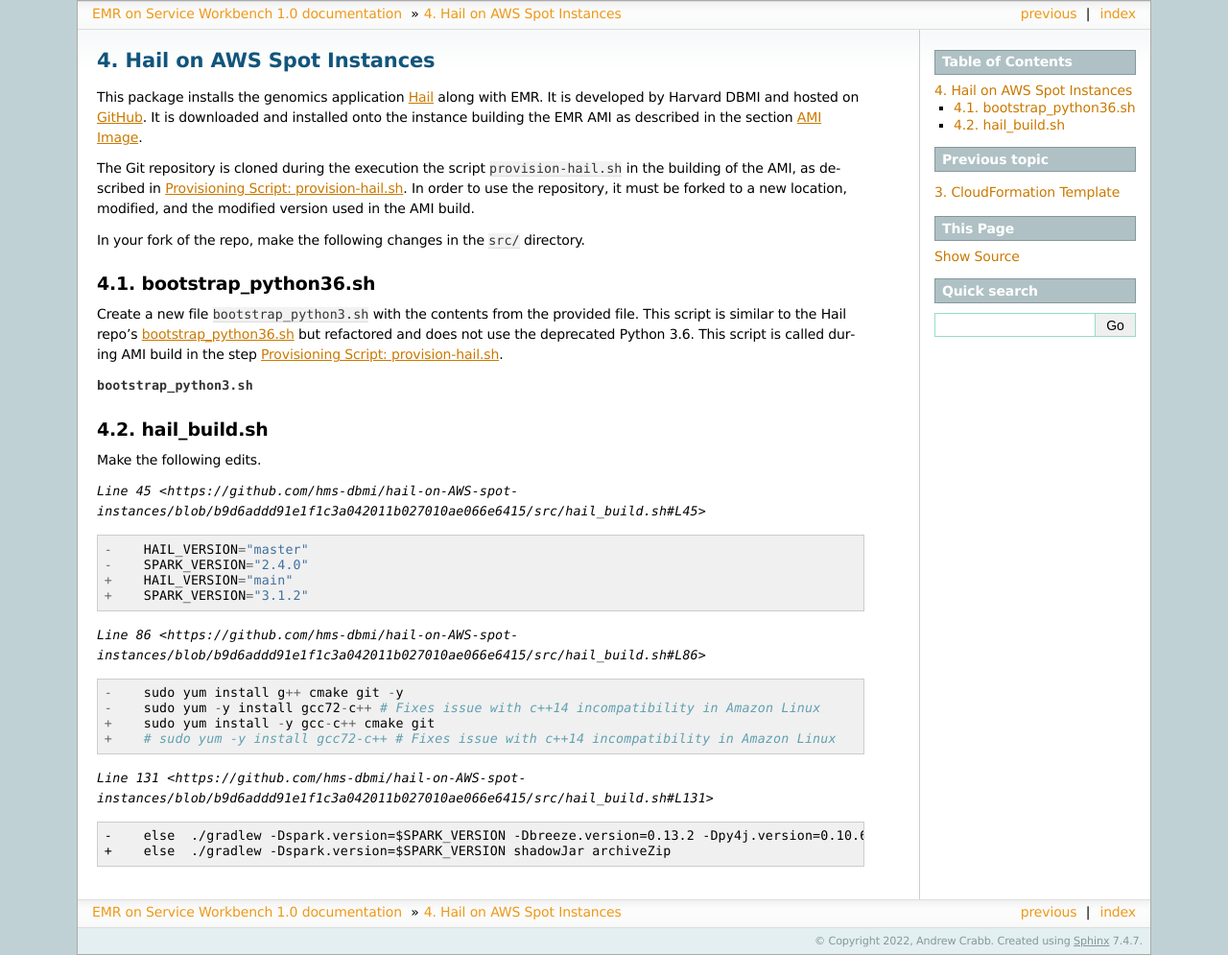
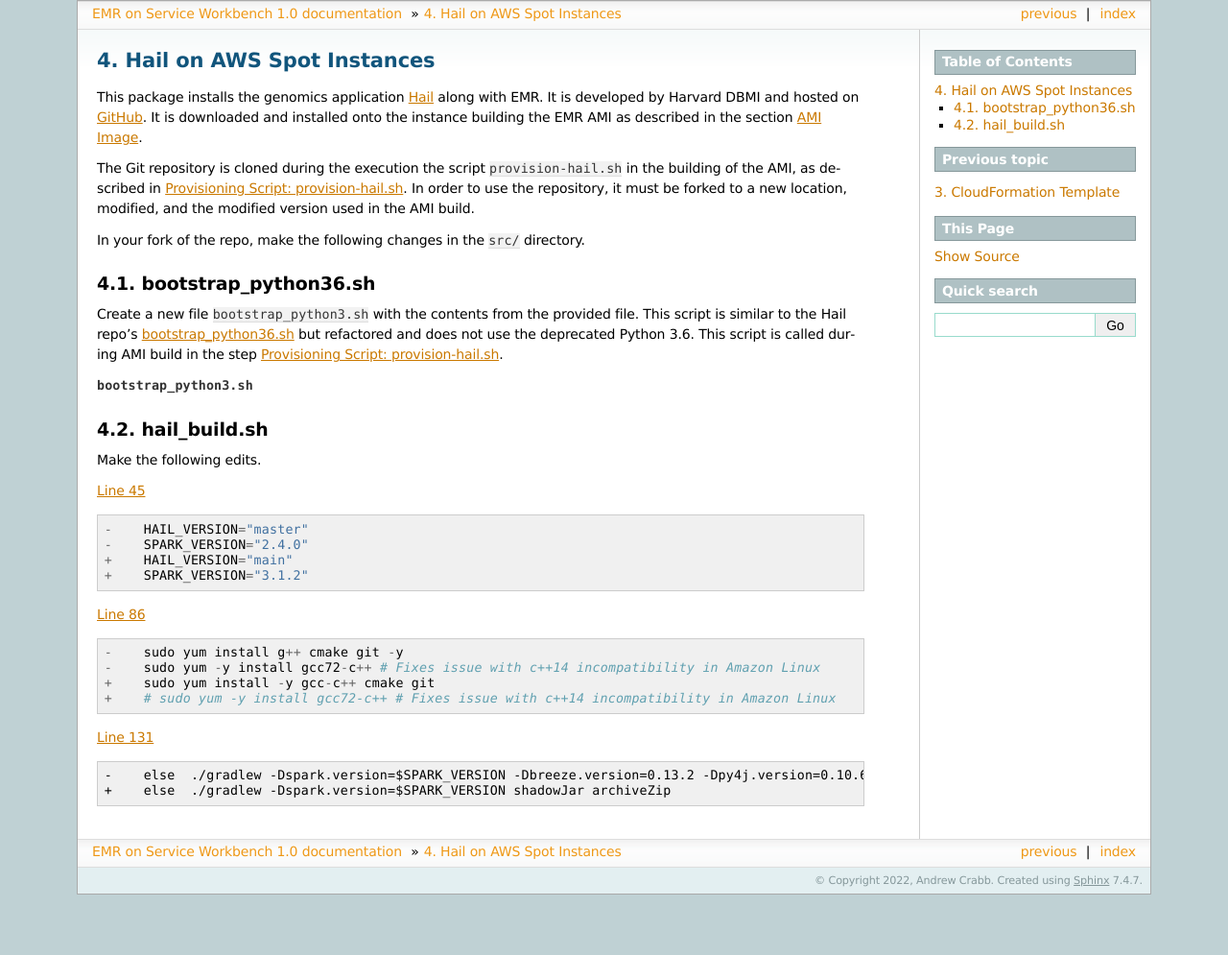
Before and after one commit to crabba/emr-on-service-workbench, a Sphinx documentation site: the page built from doc/hail-on-aws-spot.rst, in a window 1280 px wide. Shown: the whole page at 96% size. Built offline with Sphinx 7.4.7, drawn with Linux system fonts in a browser that asks for light colours; after the commit the page ends 932 px from its top, so only the background shows below that.

Commit message:
Edit Hail on AWS Spot

```diff
--- a/doc/hail-on-aws-spot.rst
+++ b/doc/hail-on-aws-spot.rst
@@ -26,21 +26,21 @@
 
 Make the following edits.
 
-`Line 45 <https://github.com/hms-dbmi/hail-on-AWS-spot-instances/blob/b9d6addd91e1f1c3a042011b027010ae066e6415/src/hail_build.sh#L45>` ::
+`Line 45 <https://github.com/hms-dbmi/hail-on-AWS-spot-instances/blob/b9d6addd91e1f1c3a042011b027010ae066e6415/src/hail_build.sh#L45>`_ ::
 
     -    HAIL_VERSION="master"
     -    SPARK_VERSION="2.4.0"
     +    HAIL_VERSION="main"
     +    SPARK_VERSION="3.1.2"
 
-`Line 86 <https://github.com/hms-dbmi/hail-on-AWS-spot-instances/blob/b9d6addd91e1f1c3a042011b027010ae066e6415/src/hail_build.sh#L86>` ::
+`Line 86 <https://github.com/hms-dbmi/hail-on-AWS-spot-instances/blob/b9d6addd91e1f1c3a042011b027010ae066e6415/src/hail_build.sh#L86>`_ ::
 
     -    sudo yum install g++ cmake git -y
     -    sudo yum -y install gcc72-c++ # Fixes issue with c++14 incompatibility in Amazon Linux
     +    sudo yum install -y gcc-c++ cmake git
     +    # sudo yum -y install gcc72-c++ # Fixes issue with c++14 incompatibility in Amazon Linux
 
-`Line 131 <https://github.com/hms-dbmi/hail-on-AWS-spot-instances/blob/b9d6addd91e1f1c3a042011b027010ae066e6415/src/hail_build.sh#L131>` ::
+`Line 131 <https://github.com/hms-dbmi/hail-on-AWS-spot-instances/blob/b9d6addd91e1f1c3a042011b027010ae066e6415/src/hail_build.sh#L131>`_ ::
 
     -    else  ./gradlew -Dspark.version=$SPARK_VERSION -Dbreeze.version=0.13.2 -Dpy4j.version=0.10.6 shadowJar archiveZip
     +    else  ./gradlew -Dspark.version=$SPARK_VERSION shadowJar archiveZip
```
